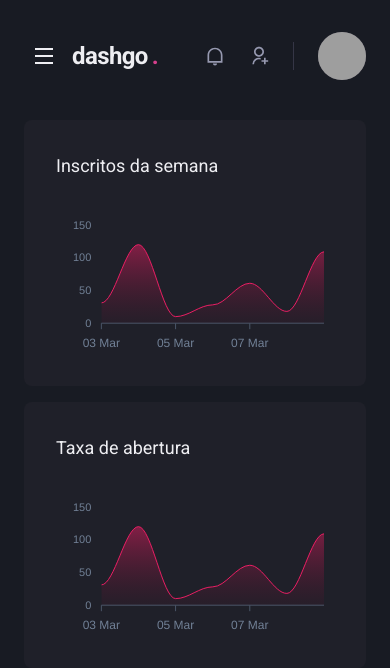
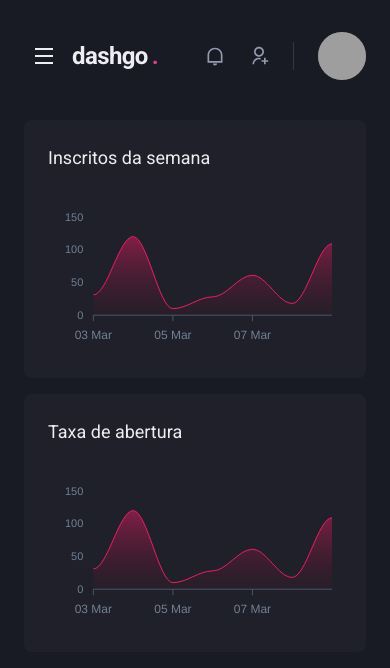
Before and after one commit to MorenaNobre/Dashgo-Ignite, a Next.js app: page /dashboard in a window 390 px wide. Shown: the top 668 px of the page. Built offline with nearby package versions, Linux system fonts and the light colour scheme; grey boxes are pictures that could not be loaded.

Commit message:
Responsive dashboard

```diff
--- a/src/pages/dashboard.tsx
+++ b/src/pages/dashboard.tsx
@@ -17,17 +17,17 @@
     foreColor: theme.colors.gray[500],
   },
   fill: {
-    colors: ['#E91E63', '#9C27B0'],
+    colors: ["#E91E63", "#9C27B0"],
     opacity: 0.3,
-    type: 'gradient',
+    type: "gradient",
     gradient: {
-      shade: 'dark',
+      shade: "dark",
       opacityFrom: 0.7,
       opacityTo: 0.3,
-    }
+    },
   },
   stroke: {
-    colors: ['#E91E63'],
+    colors: ["#E91E63"],
     width: 1,
   },
   grid: {
@@ -75,23 +75,13 @@
           minChildWidth="320px"
           alignContent="flex-start"
         >
-          <Box
-            p="8"
-            bg="gray.800"
-            borderRadius={8}
-            pb="4"
-          >
+          <Box p={["6", "8"]} bg="gray.800" borderRadius={8} pb="4">
             <Text fontSize="lg" mb="4">
               Inscritos da semana
             </Text>
             <Chart options={options} series={series} type="area" height={160} />
           </Box>
-          <Box
-            p="8"
-            bg="gray.800"
-            borderRadius={8}
-            pb="4"
-          >
+          <Box p={["6", "8"]} bg="gray.800" borderRadius={8} pb="4">
             <Text fontSize="lg" mb="4">
               Taxa de abertura
             </Text>
```
